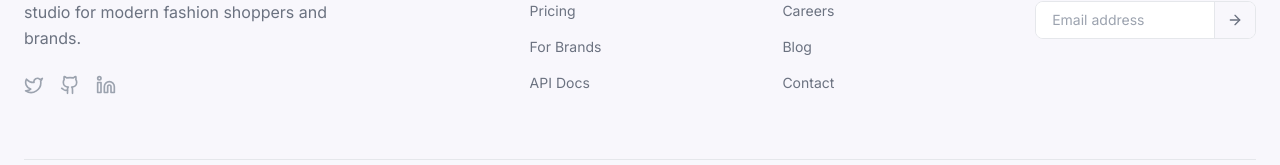
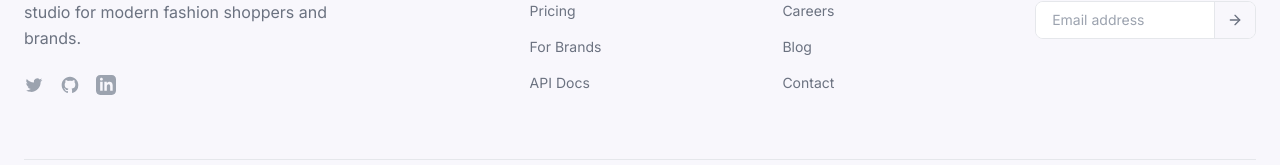
Before and after one commit to mahakal404/vtry-by-antigravity-, a Next.js app: page / in a window 1280 px wide. Shown: the part 5944-6109 px from the top of the page. Built offline with nearby package versions, Linux system fonts and the light colour scheme.

Commit message:
fix: replace deprecated lucide-react brand icons with raw svgs

```diff
--- a/app/page.jsx
+++ b/app/page.jsx
@@ -4,7 +4,7 @@ import { motion } from 'framer-motion';
 import {
   Camera, Sparkles, Shirt, Zap, ShieldCheck, Clock, Image as ImageIcon,
   CheckCircle2, ArrowRight, Star, ShoppingBag, Fingerprint, Scissors,
-  Layers, ArrowRightCircle, Twitter, Github, Linkedin
+  Layers, ArrowRightCircle
 } from 'lucide-react';
 
 const fadeInUp = {
@@ -342,9 +342,15 @@ export default function LandingPage() {
             </Link>
             <p className="text-gray-500 mb-6 max-w-xs leading-relaxed">The premium AI-powered virtual try-on studio for modern fashion shoppers and brands.</p>
             <div className="flex gap-4 text-gray-400">
-              <Twitter className="hover:text-[#6D3DF5] cursor-pointer transition-colors" size={20}/>
-              <Github className="hover:text-[#6D3DF5] cursor-pointer transition-colors" size={20}/>
-              <Linkedin className="hover:text-[#6D3DF5] cursor-pointer transition-colors" size={20}/>
+              <svg className="w-5 h-5 hover:text-[#6D3DF5] cursor-pointer transition-colors" fill="currentColor" viewBox="0 0 24 24" aria-hidden="true">
+                <path d="M8.29 20.251c7.547 0 11.675-6.253 11.675-11.675 0-.178 0-.355-.012-.53A8.348 8.348 0 0022 5.92a8.19 8.19 0 01-2.357.646 4.118 4.118 0 001.804-2.27 8.224 8.224 0 01-2.605.996 4.107 4.107 0 00-6.993 3.743 11.65 11.65 0 01-8.457-4.287 4.106 4.106 0 001.27 5.477A4.072 4.072 0 012.8 9.713v.052a4.105 4.105 0 003.292 4.022 4.095 4.095 0 01-1.853.07 4.108 4.108 0 003.834 2.85A8.233 8.233 0 012 18.407a11.616 11.616 0 006.29 1.84" />
+              </svg>
+              <svg className="w-5 h-5 hover:text-[#6D3DF5] cursor-pointer transition-colors" fill="currentColor" viewBox="0 0 24 24" aria-hidden="true">
+                <path fillRule="evenodd" d="M12 2C6.477 2 2 6.484 2 12.017c0 4.425 2.865 8.18 6.839 9.504.5.092.682-.217.682-.483 0-.237-.008-.868-.013-1.703-2.782.605-3.369-1.343-3.369-1.343-.454-1.158-1.11-1.466-1.11-1.466-.908-.62.069-.608.069-.608 1.003.07 1.531 1.032 1.531 1.032.892 1.53 2.341 1.088 2.91.832.092-.647.35-1.088.636-1.338-2.22-.253-4.555-1.113-4.555-4.951 0-1.093.39-1.988 1.029-2.688-.103-.253-.446-1.272.098-2.65 0 0 .84-.27 2.75 1.026A9.564 9.564 0 0112 6.844c.85.004 1.705.115 2.504.337 1.909-1.296 2.747-1.027 2.747-1.027.546 1.379.202 2.398.1 2.651.64.7 1.028 1.595 1.028 2.688 0 3.848-2.339 4.695-4.566 4.943.359.309.678.92.678 1.855 0 1.338-.012 2.419-.012 2.747 0 .268.18.58.688.482A10.019 10.019 0 0022 12.017C22 6.484 17.522 2 12 2z" clipRule="evenodd" />
+              </svg>
+              <svg className="w-5 h-5 hover:text-[#6D3DF5] cursor-pointer transition-colors" fill="currentColor" viewBox="0 0 24 24" aria-hidden="true">
+                <path fillRule="evenodd" d="M19 0h-14c-2.761 0-5 2.239-5 5v14c0 2.761 2.239 5 5 5h14c2.762 0 5-2.239 5-5v-14c0-2.761-2.238-5-5-5zm-11 19h-3v-11h3v11zm-1.5-12.268c-.966 0-1.75-.79-1.75-1.764s.784-1.764 1.75-1.764 1.75.79 1.75 1.764-.783 1.764-1.75 1.764zm13.5 12.268h-3v-5.604c0-3.368-4-3.113-4 0v5.604h-3v-11h3v1.765c1.396-2.586 7-2.777 7 2.476v6.759z" clipRule="evenodd" />
+              </svg>
             </div>
           </div>
 
```
